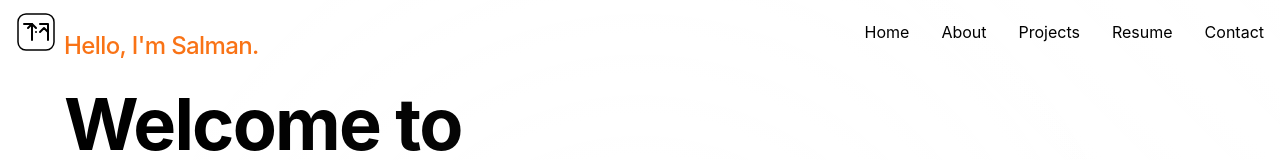
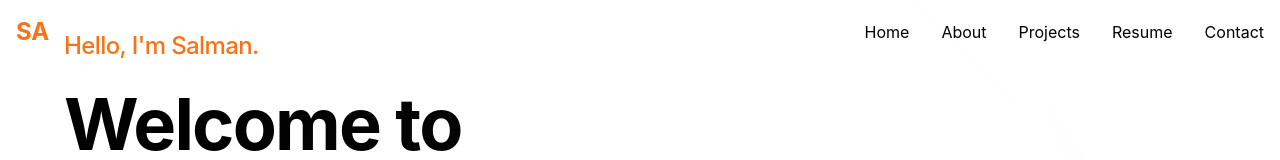
Before and after one commit to salman192003/PersonalWebsite, a React (Create React App) app in the folder frontend/: page / in a window 1280 px wide. Shown: the top 160 px of the page. Built offline with nearby package versions, Linux system fonts and the light colour scheme; the HTML template or start-up script is replaced by a standard one.

Commit message:
Resume added

```diff
--- a/frontend/src/components/Home.tsx
+++ b/frontend/src/components/Home.tsx
@@ -389,7 +389,7 @@ const Home = () => {
                     <div className="text-center mt-16">
                         <a
                             href="/CV.pdf"
-                            download
+                            download="Salman_Ajmal_Resume.pdf"
                             className="px-8 py-4 text-lg font-medium bg-orange-500 text-gray-100 hover:bg-orange-600 transition-all duration-300 rounded-lg inline-flex items-center gap-3"
                         >
                             <svg className="w-5 h-5" fill="none" stroke="currentColor" viewBox="0 0 24 24">
--- a/frontend/src/components/Navbar.tsx
+++ b/frontend/src/components/Navbar.tsx
@@ -29,18 +29,10 @@ const Navbar = () => {
                     {/* Logo */}
                     <button
                         onClick={() => scrollToSection('home')}
-                        className="minimal-text text-xl font-bold cursor-pointer text-black flex items-center"
+                        className="text-2xl font-bold cursor-pointer text-orange-500 hover:text-orange-600 transition-colors duration-300"
                         aria-label="Home"
                     >
-                        <svg width="40" height="40" viewBox="0 0 40 40" fill="none" xmlns="http://www.w3.org/2000/svg" className="mr-2">
-                            {/* Minimal SA Logo */}
-                            <rect x="2" y="2" width="36" height="36" rx="8" stroke="currentColor" strokeWidth="1.5" fill="none" />
-                            <path d="M8 12L16 12L16 28" stroke="currentColor" strokeWidth="2" strokeLinecap="round" strokeLinejoin="round" />
-                            <path d="M12 16L16 12L20 16" stroke="currentColor" strokeWidth="2" strokeLinecap="round" strokeLinejoin="round" />
-                            <path d="M24 12L32 12L32 28" stroke="currentColor" strokeWidth="2" strokeLinecap="round" strokeLinejoin="round" />
-                            <path d="M24 20L28 16L32 20" stroke="currentColor" strokeWidth="2" strokeLinecap="round" strokeLinejoin="round" />
-                            <circle cx="20" cy="20" r="1" fill="currentColor" />
-                        </svg>
+                        SA
                     </button>
 
                     {/* Desktop Navigation */}
```
